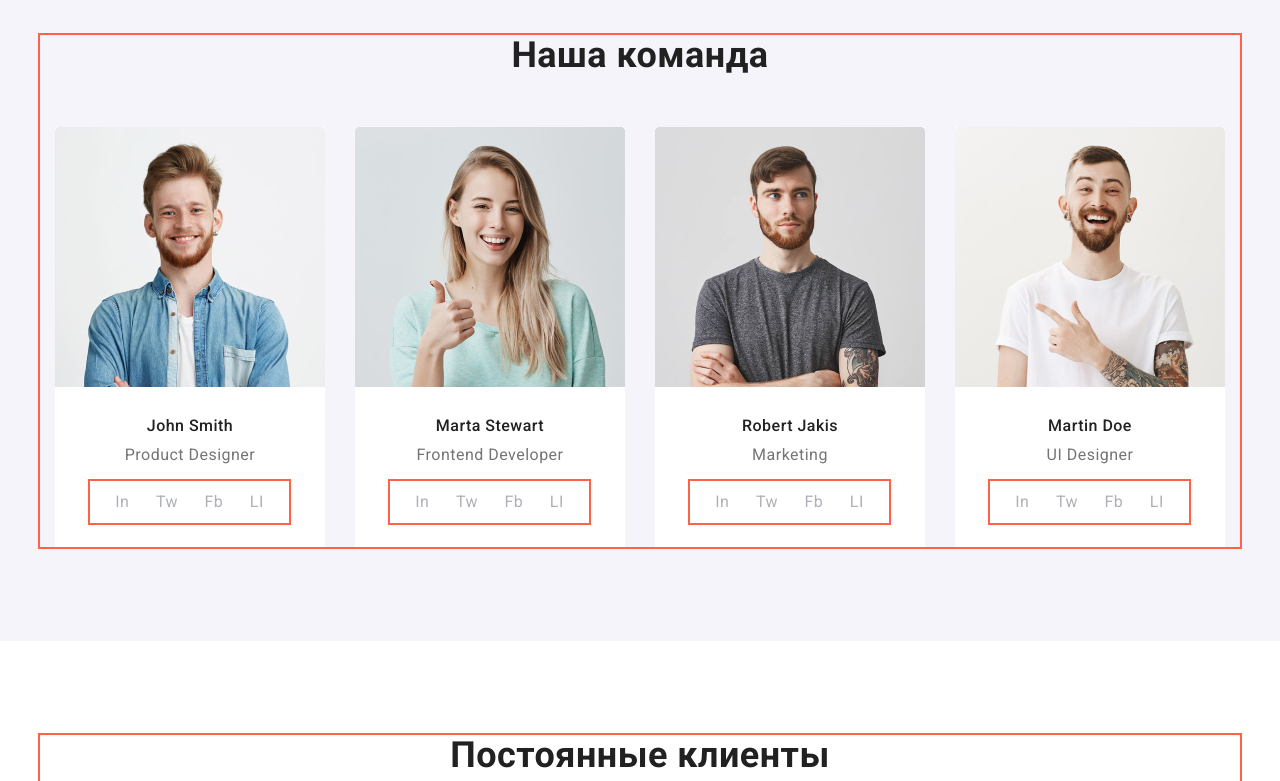
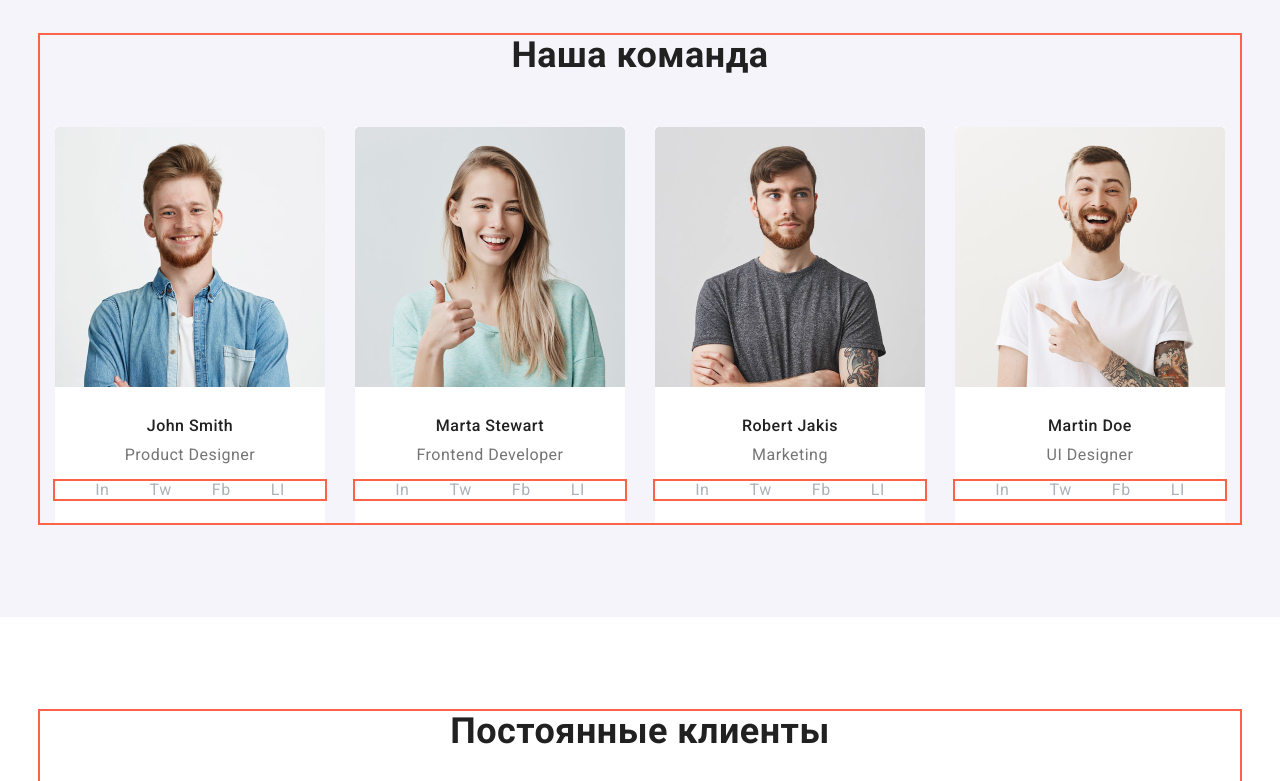
Before and after one commit to ganenkodmitrii/goit-markup-hw-03, a plain HTML site: page index.html in a window 1280 px wide. Shown: the part 1420-2201 px from the top of the page. Drawn offline with nearby package versions, Linux system fonts and the light colour scheme.

Commit message:
Update styles.css

```diff
--- a/css/styles.css
+++ b/css/styles.css
@@ -283,11 +283,12 @@ body {
 }
 
 .team-box .item {
+  width: calc((100% -90px) / 4);
   text-align: center;
   background-color: var(--primary-white-color);
 }
-.team-box .item:not(:first-child) {
-  margin-left: 30px;
+.team-box .item:not(:last-child) {
+  margin-right: 30px;
 }
 
 .img-team {
@@ -317,11 +318,11 @@ body {
 /* Иконки соц.сетей */
 .socials {
   display: flex;
-  padding: 12px;
+  /* padding: 12px;
   margin-left: 35px;
-  margin-right: 36px;
+  margin-right: 36px; */
   margin-bottom: 24px;
-  justify-content: space-around;
+  justify-content: space-evenly;
 
   outline: 2px solid tomato;
 }
@@ -338,12 +339,11 @@ body {
 /* Список клиентов */
 .company-box {
   display: flex;
-
-  /* width: 1200px; */
 }
 
 .company-box .icons {
-  width: 175px;
+  /* width: 175px; */
+  width: calc((100% - (30px * 5)) / 6);
   height: 90px;
   outline: 1px solid rosybrown;
 }
```
